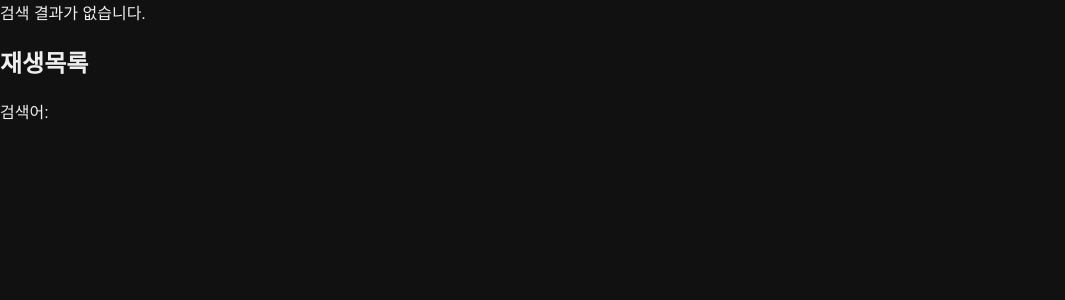
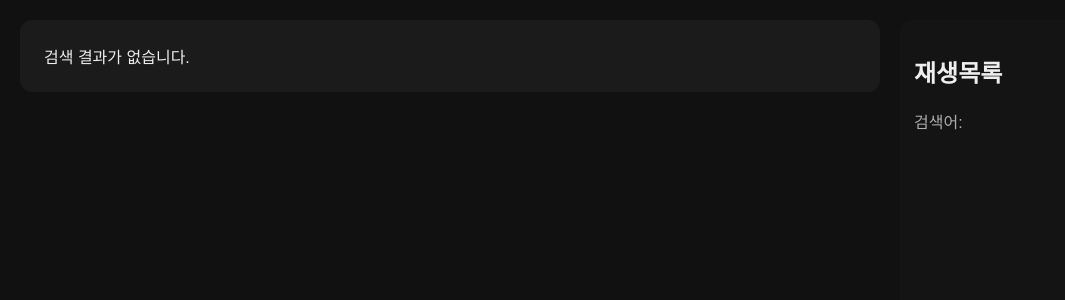
Before and after one commit to David-Chae/video-gallery, a FastAPI app: page /playlist in a window 1280 px wide. Shown: the top 300 px of the page, without its empty margins (0-1065 px from the left). Run offline with FastAPI, Linux system fonts and the light colour scheme.

Commit message:
adding playlist.html related styles
adding playlist.html related styles

```diff
--- a/app/static/style.css
+++ b/app/static/style.css
@@ -196,3 +196,110 @@ h1 {
 .keyword-chip.clear {
   opacity: 0.85;
 }
+
+.playlist-page {
+  display: grid;
+  grid-template-columns: 1fr 360px;
+  gap: 20px;
+  min-height: 100vh;
+  padding: 20px;
+  box-sizing: border-box;
+}
+
+.playlist-main {
+  display: flex;
+  flex-direction: column;
+  gap: 12px;
+}
+
+.playlist-player {
+  width: 100%;
+  max-height: 75vh;
+  background: #000;
+  border-radius: 12px;
+}
+
+.now-playing {
+  padding: 12px 14px;
+  background: #1b1b1b;
+  border-radius: 12px;
+}
+
+.now-playing-label {
+  font-size: 12px;
+  opacity: 0.7;
+  margin-bottom: 4px;
+}
+
+.playlist-sidebar {
+  background: #141414;
+  border-radius: 12px;
+  padding: 14px;
+  overflow: hidden;
+  display: flex;
+  flex-direction: column;
+}
+
+.playlist-header {
+  margin-bottom: 12px;
+}
+
+.playlist-items {
+  overflow-y: auto;
+  display: flex;
+  flex-direction: column;
+  gap: 8px;
+}
+
+.playlist-item {
+  padding: 10px 12px;
+  border-radius: 10px;
+  background: #222;
+  cursor: pointer;
+  transition: 0.15s ease;
+}
+
+.playlist-item:hover {
+  transform: translateY(-1px);
+  background: #2b2b2b;
+}
+
+.playlist-item.active {
+  outline: 1px solid #888;
+  background: #333;
+}
+
+.playlist-item-title {
+  font-size: 14px;
+  font-weight: 600;
+  word-break: break-word;
+}
+
+.playlist-item-folder {
+  margin-top: 4px;
+  font-size: 12px;
+  opacity: 0.7;
+}
+
+.muted {
+  opacity: 0.7;
+}
+
+.actions {
+  margin: 12px 0;
+}
+
+.playlist-open-btn {
+  display: inline-block;
+  padding: 10px 14px;
+  border-radius: 10px;
+  background: #2a2a2a;
+  color: #fff;
+  text-decoration: none;
+}
+
+.empty-state {
+  padding: 24px;
+  border-radius: 12px;
+  background: #1b1b1b;
+}
```
